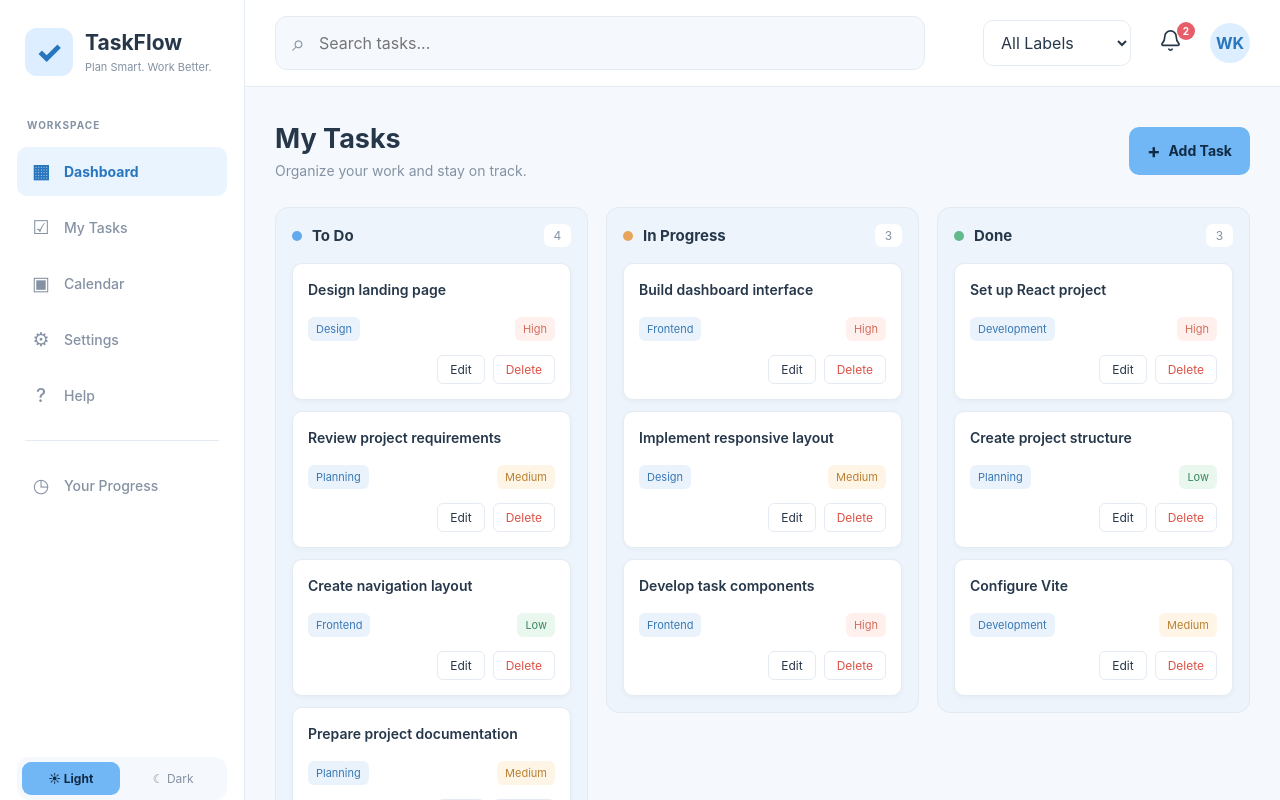
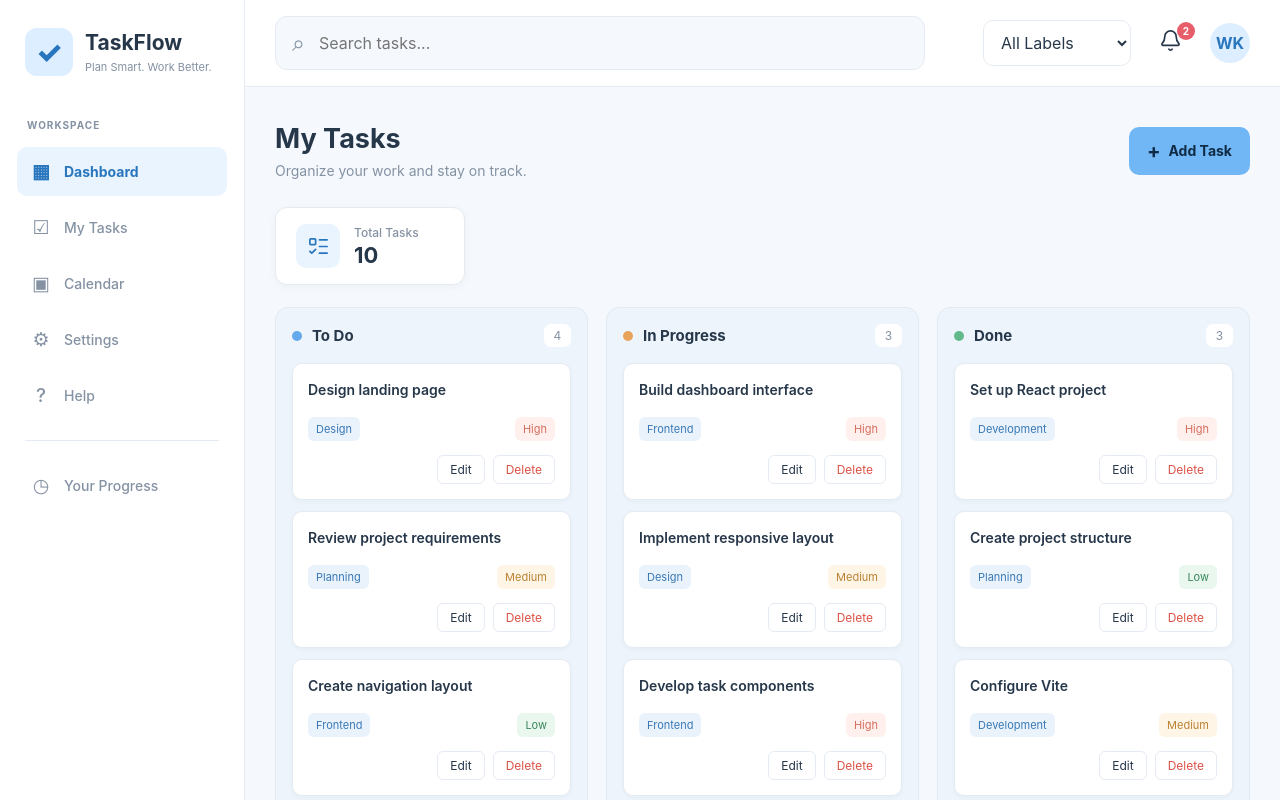
Before and after one commit to Edldev12/taskflow-team-board, a React (Vite) app: page / in a window 1280 px wide. Shown: the top 800 px of the page. Built offline with nearby package versions, Linux system fonts and the light colour scheme.

Commit message:
Display total tasks.

```diff
--- a/src/App.css
+++ b/src/App.css
@@ -186,6 +186,44 @@
   margin: 0;
   color: var(--muted);
   font-size: 14px;
+}
+
+.task-stats-card {
+  display: flex;
+  align-items: center;
+  gap: 14px;
+  width: fit-content;
+  min-width: 190px;
+  padding: 16px 20px;
+  margin-bottom: 22px;
+  border: 1px solid var(--border);
+  border-radius: 12px;
+  background: var(--surface);
+  box-shadow: 0 2px 8px rgba(38, 55, 74, 0.04);
+}
+
+.task-stats-icon {
+  display: grid;
+  width: 44px;
+  height: 44px;
+  flex: none;
+  place-items: center;
+  border-radius: 10px;
+  background: #eaf4ff;
+  color: #2876bd;
+}
+
+.task-stats-card p {
+  margin: 0 0 4px;
+  color: var(--muted);
+  font-size: 12px;
+  font-weight: 500;
+}
+
+.task-stats-card strong {
+  color: var(--text);
+  font-size: 22px;
+  line-height: 1;
 }
 
 .add-task-button {
@@ -419,6 +457,11 @@
 }
 
 .app-layout[data-theme="dark"] .brand-icon {
+  background: #30465e;
+  color: #9bcfff;
+}
+
+.app-layout[data-theme="dark"] .task-stats-icon {
   background: #30465e;
   color: #9bcfff;
 }
--- a/src/App.jsx
+++ b/src/App.jsx
@@ -2,6 +2,7 @@
 import { useEffect, useRef, useState } from "react";
 import Header from "./components/Header";
 import TaskColumn from "./components/TaskColumn";
+import TaskStatsCard from "./components/TaskStatsCard";
 import "./App.css";
 import TaskModal from "./components/TaskModal";
 
@@ -204,6 +205,10 @@ function App() {
   const pendingKeyboardFocusTaskId = useRef(null);
   const lastTaskAnnouncementRef = useRef(null);
   const [selectedTask, setSelectedTask] = useState(null);
+  const totalTaskCount = columns.reduce(
+    (total, column) => total + column.tasks.length,
+    0
+  );
 
   useEffect(() => {
     if (!taskAnnouncement) return;
@@ -641,6 +646,8 @@ function App() {
             </button>
           </div>
 
+          <TaskStatsCard totalTasks={totalTaskCount} />
+
           {/*
           <div className="task-board">
             {taskColumns.map((column) => (
--- /dev/null
+++ b/src/components/TaskStatsCard.jsx
@@ -0,0 +1,17 @@
+import { ListTodo } from "lucide-react";
+
+function TaskStatsCard({ totalTasks }) {
+  return (
+    <section className="task-stats-card" role="group" aria-label="Total tasks">
+      <div className="task-stats-icon" aria-hidden="true">
+        <ListTodo size={23} strokeWidth={1.8} />
+      </div>
+      <div>
+        <p>Total Tasks</p>
+        <strong>{totalTasks}</strong>
+      </div>
+    </section>
+  );
+}
+
+export default TaskStatsCard;
```
Also changed, not shown: 1 other file (tests, documents, lock files or other folders).
